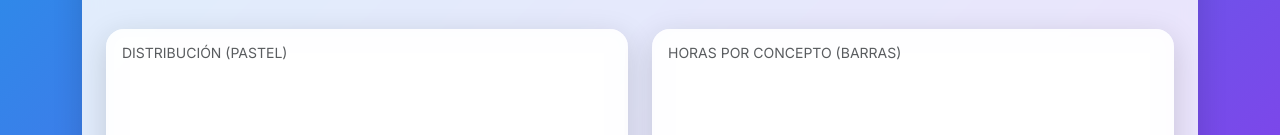
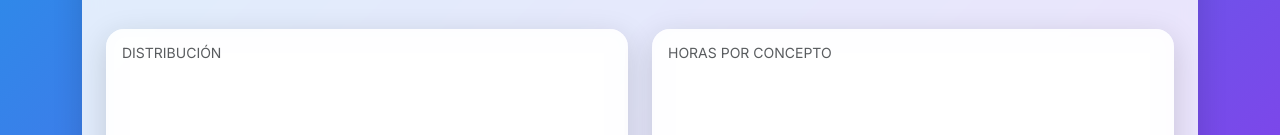
Before and after one commit to ma4rc312/cari-ai-javascript, a plain HTML site: page index.html in a window 1280 px wide. Shown: the part 633-768 px from the top of the page. Drawn offline with nearby package versions, Linux system fonts and the light colour scheme.

Commit message:
quitar partes innecesaria

```diff
--- a/index.html
+++ b/index.html
@@ -115,13 +115,13 @@
           <div class="row g-4">
             <div class="col-lg-6">
               <div class="glass p-3 chart-card">
-                <h6 class="small text-uppercase text-muted mb-2">Distribución (pastel)</h6>
+                <h6 class="small text-uppercase text-muted mb-2">Distribución<!--  (pastel) --></h6>
                 <canvas id="chartPie" height="320"></canvas>
               </div>
             </div>
             <div class="col-lg-6">
               <div class="glass p-3 chart-card">
-                <h6 class="small text-uppercase text-muted mb-2">Horas por concepto (barras)</h6>
+                <h6 class="small text-uppercase text-muted mb-2">Horas por concepto <!-- (barras) --></h6>
                 <canvas id="chartBar" height="320"></canvas>
               </div>
             </div>
```
